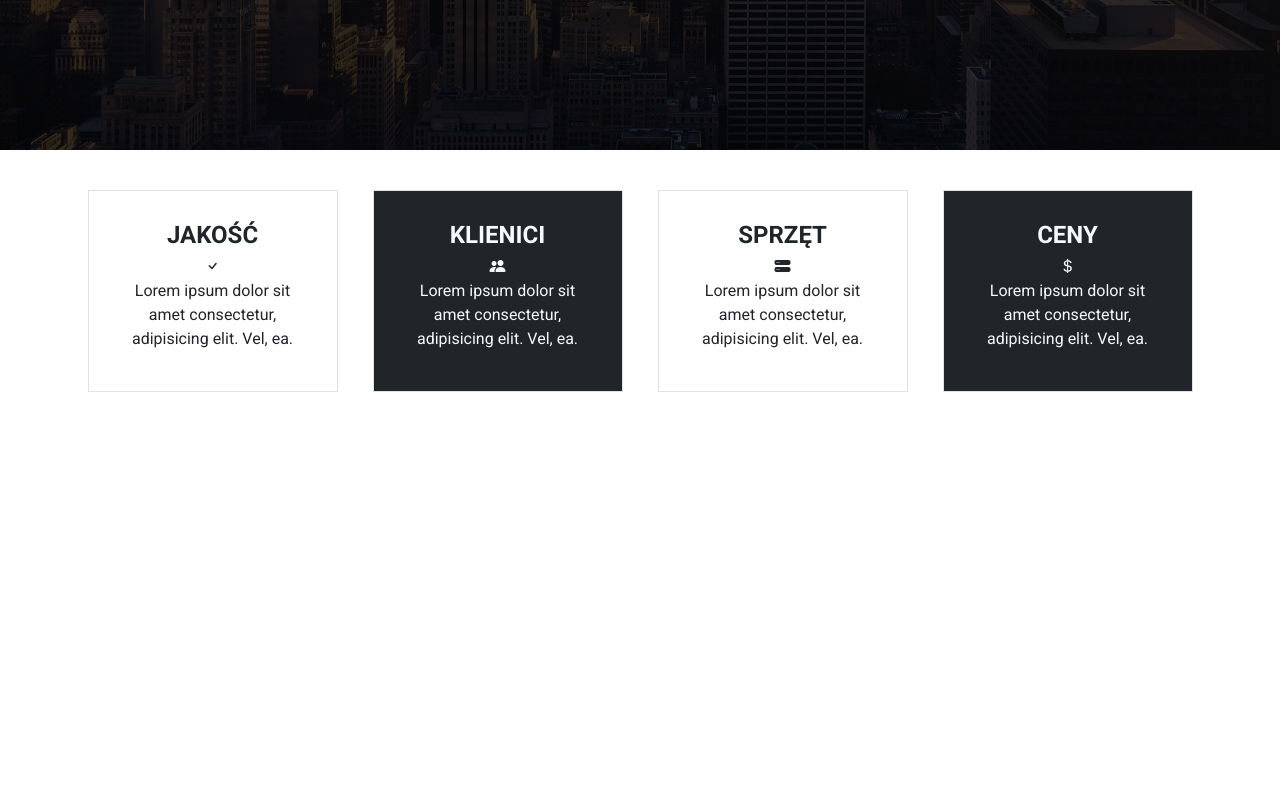
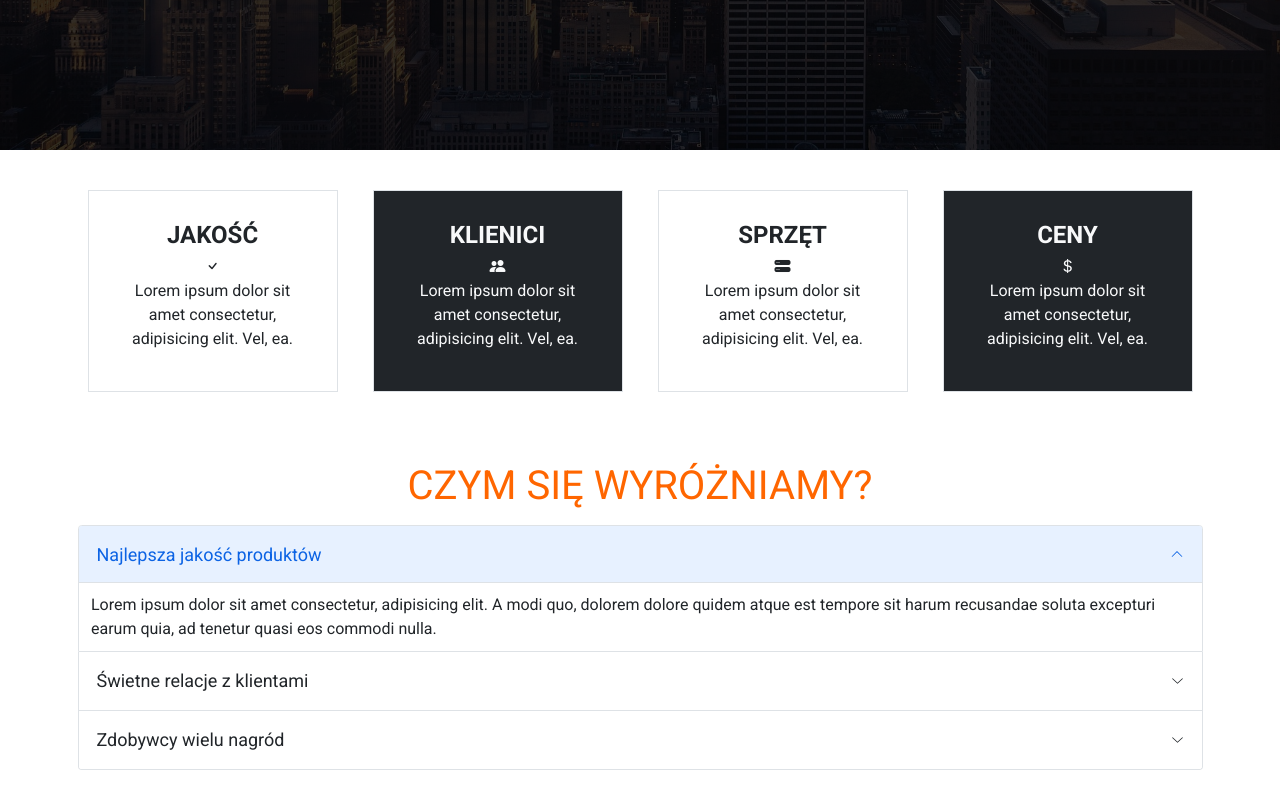
Before and after one commit to Koralek1992/MNXStudio, a plain HTML site: page index.html in a window 1280 px wide. Shown: the part 450-1250 px from the top of the page. Before the commit the page ends 882 px from the top, so only its background shows below. Drawn offline with nearby package versions, Linux system fonts and the light colour scheme.

Commit message:
akordeon

```diff
--- a/css/style.css
+++ b/css/style.css
@@ -70,6 +70,16 @@ font-size: 1.8rem;
     font-size: 4rem;
 }
 
+.accordion-button {
+    padding: 1em;
+    font-size: 1.8rem;
+}
+
+.accordion-active-color {
+    color: rgba(255, 102, 0);
+}
+
+
 @media (min-width: 992px) {
     .home {
         background-image: url('../img/hero-bg.jpg');
--- a/index.html
+++ b/index.html
@@ -24,7 +24,8 @@
     <nav class="navbar navbar-expand-lg bg-light py-4 fixed-top ">
         <div class="container">
             <a class="navbar-brand" href="#"><i class="bi bi-camera2 orange-color"></i> MNX Studio</a>
-          <button class="navbar-toggler" type="button" data-bs-toggle="collapse" data-bs-target="#navbarNavAltMarkup" aria-controls="navbarNavAltMarkup" aria-expanded="false" aria-label="Toggle navigation">
+            <button class="navbar-toggler" type="button" data-bs-toggle="collapse" data-bs-target="#navbarNavAltMarkup"
+                aria-controls="navbarNavAltMarkup" aria-expanded="false" aria-label="Toggle navigation">
                 <span class="navbar-toggler-icon"></span>
             </button>
             <div class="collapse navbar-collapse" id="navbarNavAltMarkup">
@@ -39,7 +40,8 @@
     </nav>
 
     <section id="home" class="home">
-        <div class="container h-100 d-flex flex-column justify-content-center align-items-center text-light text-center">
+        <div
+            class="container h-100 d-flex flex-column justify-content-center align-items-center text-light text-center">
             <p class="display-1">MNX Studio</p>
             <p class="welcome-text mb-5">Lorem ipsum dolor sit amet consectetur adipisicing elit.</p>
             <a href="#aboutus" class="btn btn-outline-light">Poznaj nas</a>
@@ -86,6 +88,50 @@
 
                 </div>
             </div>
+
+            <div class="container py-5">
+                <p class="display-3 text-uppercase orange-color text-center mb-4">Czym się wyróżniamy?</p>
+                <div class="accordion" id="accordionExample">
+                    <div class="accordion-item">
+                      <h2 class="accordion-header" id="headingOne">
+                        <button class="accordion-button" type="button" data-bs-toggle="collapse" data-bs-target="#collapseOne" aria-expanded="true" aria-controls="collapseOne">
+                          Najlepsza jakość produktów
+                        </button>
+                      </h2>
+                      <div id="collapseOne" class="accordion-collapse collapse show" aria-labelledby="headingOne" data-bs-parent="#accordionExample">
+                        <div class="accordion-body">
+                       Lorem ipsum dolor sit amet consectetur, adipisicing elit. A modi quo, dolorem dolore quidem atque est tempore sit harum recusandae soluta excepturi earum quia, ad tenetur quasi eos commodi nulla.
+                        </div>
+                      </div>
+                    </div>
+                    <div class="accordion-item">
+                      <h2 class="accordion-header" id="headingTwo">
+                        <button class="accordion-button collapsed" type="button" data-bs-toggle="collapse" data-bs-target="#collapseTwo" aria-expanded="false" aria-controls="collapseTwo">
+                          Świetne relacje z klientami
+                        </button>
+                      </h2>
+                      <div id="collapseTwo" class="accordion-collapse collapse" aria-labelledby="headingTwo" data-bs-parent="#accordionExample">
+                        <div class="accordion-body">
+                         Lorem ipsum dolor sit amet consectetur adipisicing elit. Alias asperiores necessitatibus dicta, repellat sint exercitationem, aliquam voluptate corporis ducimus aut molestias ipsa sed laudantium hic! Minus harum qui beatae fuga!
+                        </div>
+                      </div>
+                    </div>
+                    <div class="accordion-item">
+                      <h2 class="accordion-header" id="headingThree">
+                        <button class="accordion-button collapsed" type="button" data-bs-toggle="collapse" data-bs-target="#collapseThree" aria-expanded="false" aria-controls="collapseThree">
+                         Zdobywcy wielu nagród
+                        </button>
+                      </h2>
+                      <div id="collapseThree" class="accordion-collapse collapse" aria-labelledby="headingThree" data-bs-parent="#accordionExample">
+                        <div class="accordion-body">
+                     Lorem ipsum dolor sit amet consectetur adipisicing elit. Accusamus quas ipsum minima temporibus laboriosam, dicta dolor sint recusandae nulla ducimus facilis nesciunt commodi fugit impedit deserunt distinctio a, obcaecati delectus?
+                        </div>
+                      </div>
+                    </div>
+                  </div>
+
+            </div>
+
         </section>
     </main>
 
```
Lines whose indentation alone changed are shown as unchanged.
